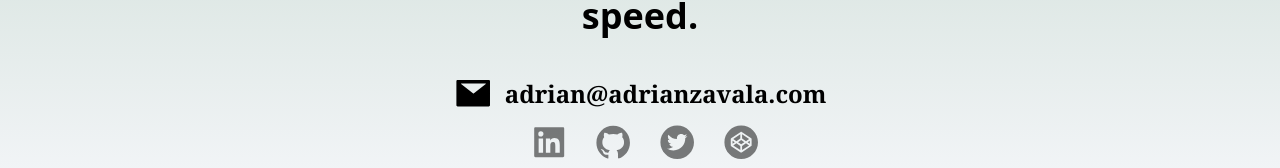
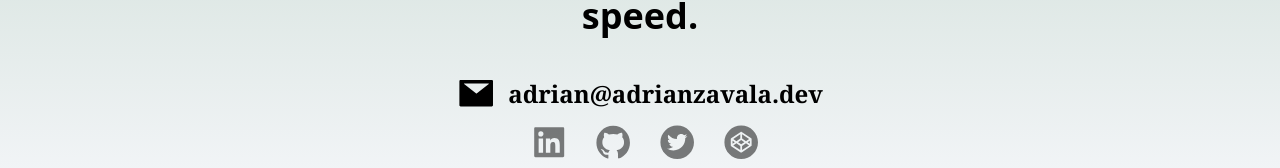
Before and after one commit to zavaladrian/portfolio, a Next.js app: page /contact in a window 1280 px wide. Shown: the part 340-508 px from the top of the page. Built offline with nearby package versions, Linux system fonts and the light colour scheme.

Commit message:
next fix fonts

```diff
--- a/app/components/FloatingNav.tsx/SimpleFloatingNav.tsx
+++ b/app/components/FloatingNav.tsx/SimpleFloatingNav.tsx
@@ -26,7 +26,7 @@ const LINKS = [
 
 export const SimpleFloatingNav = () => {
   return (
-    <nav className="fixed left-[50%] top-8 laptop:flex w-fit -translate-x-[50%] items-center gap-6 rounded-2xl border-[1px] border-neutral-700 bg-glacier dark:bg-rblue p-2 text-lg text-neutral-900 z-30 hidden ">
+    <nav className="fixed left-[50%] top-8  w-fit -translate-x-[50%] items-center gap-6 rounded-2xl border-[1px] border-neutral-700 bg-glacier dark:bg-lavender p-2 text-lg text-neutral-900 z-30 hidden laptop:flex font-serif ">
      {LINKS.map((l, idx) => {
         return(
             <Link href={l.href} key={l.title} >
@@ -39,7 +39,6 @@ export const SimpleFloatingNav = () => {
     </nav>
   );
 };
-
 
 
 const ContactButton = () => {
--- a/app/contact/page.tsx
+++ b/app/contact/page.tsx
@@ -35,10 +35,10 @@ const Contact = () => {
                 </p>
             </Reveal>
             <Reveal width="100%">
-          <Link href="mailto:adrian@adrianzavala.com">
+          <Link href="mailto:adrian@adrianzavala.dev">
             <div className="flex items-center justify-center gap-[0.8rem] w-fit text-xl laptop:text-2xl font-semibold font-serif transition-[0.25s] duration-[color] m-auto hover:text-red-500 dark:text-antwhite dark:hover:text-rblue">
               <AiFillMail size="2.4rem" />
-              <span>adrian@adrianzavala.com</span>
+              <span>adrian@adrianzavala.dev</span>
             </div>
           </Link>
           </Reveal>
--- a/app/layout.tsx
+++ b/app/layout.tsx
@@ -5,8 +5,8 @@ import ThemeProvider from "./components/theme-provider";
 
 
 export const metadata: Metadata = {
-  title: "Create Next App",
-  description: "Generated by create next app",
+  title: "Adrian Zavala Portfolio",
+  description: "Portfolio Profile",
 };
 
 type RootLayoutProps = any;
--- a/tailwind.config.ts
+++ b/tailwind.config.ts
@@ -31,6 +31,9 @@ const config: Config = {
       'glacier': '#BDD3C7',
       'rblue': '#3961EE',
     },
+    fontFamily: {
+
+    }
     },
   },
   plugins: [],
```
